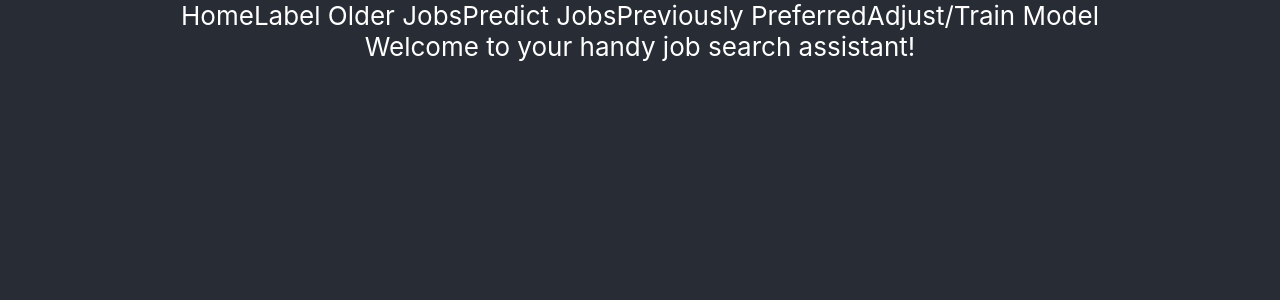
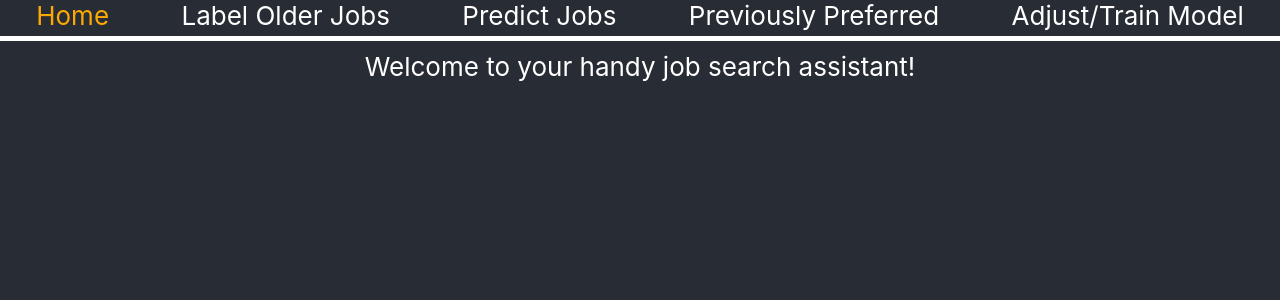
Before and after one commit to AlexanderNull/job-search, a React (Create React App) app in the folder web-app/: page / in a window 1280 px wide. Shown: the top 300 px of the page. Built offline with nearby package versions, Linux system fonts and the light colour scheme.

Commit message:
Web app styling

```diff
--- a/web-app/src/components/ModelAdmin.js
+++ b/web-app/src/components/ModelAdmin.js
@@ -1,7 +1,8 @@
 import React from 'react';
 import {observer} from 'mobx-react';
-import {LineChart, XAxis, YAxis, Line, Tooltip} from 'recharts';
+import {LineChart, XAxis, YAxis, Line, Tooltip, Legend} from 'recharts';
 import {MODEL_CONTROLS} from '../state/Constants';
+import '../styles/ModelAdmin.css';
 
 const ModelAdmin = observer(function InnerModelAdmin (props) {
     const {store} = props;
@@ -55,22 +56,24 @@ function TrainingHistory (props) {
     const {trainingHistory, trainingModel} = props;
 
     if (trainingModel) {
-        return <div className="loading" />
+        return <div className="loading">Training Model, this may take a while </div>
     } else if (trainingHistory.length > 0) {
         return (
             <div className="charts">
-                <LineChart width={500} height={300} data={trainingHistory}>
+                <LineChart width={700} height={400} data={trainingHistory}>
                     <XAxis dataKey="epoch" />
                     <YAxis />
                     <Tooltip />
-                    <Line dataKey="loss" />
+                    <Legend />
+                    <Line dataKey="loss" stroke="#fca903" />
                     <Line dataKey="validationLoss" />
                 </LineChart>
-                <LineChart width={500} height={300} data={trainingHistory}>
+                <LineChart width={700} height={400} data={trainingHistory}>
                     <XAxis dataKey="epoch" />
                     <YAxis />
                     <Tooltip />
-                    <Line dataKey="accuracy" />
+                    <Legend />
+                    <Line dataKey="accuracy" stroke="#fca903" />
                     <Line dataKey="validationAccuracy" />
                 </LineChart>
             </div>
--- a/web-app/src/components/Predictions.js
+++ b/web-app/src/components/Predictions.js
@@ -1,5 +1,6 @@
 import React from 'react';
 import {observer} from 'mobx-react';
+import '../styles/Predictions.css';
 
 const Predictions = observer(function InnerPredictions (props) {
     const {store} = props;
@@ -38,7 +39,7 @@ const PredictionJobs = observer(function InnnerPredictionJobs (props) {
         return (
             <div className="prediction-jobs">
                 {preferredPredictions.map(job => (
-                    <div>{job.text}</div>
+                    <div className="job">{job.text}</div>
                 ))}
             </div>
         )
--- a/web-app/src/components/RouteNav.js
+++ b/web-app/src/components/RouteNav.js
@@ -1,4 +1,5 @@
 import React from 'react';
+import {ROUTES} from '../state/Constants';
 
 function RouteNav (props) {
     const {
@@ -8,11 +9,11 @@ function RouteNav (props) {
         store,
     } = props;
 
-    const baseClass = 'route-nav-button';
+    const baseClass = 'route-nav-button link';
 
     return (
         <div
-        className={activeRoute === routeKey ? baseClass + ' active' : baseClass}
+        className={activeRoute === ROUTES[routeKey] ? baseClass + ' active' : baseClass}
         onClick={() => store.setRoute(routeLabel)}>
             {routeLabel}
         </div>
--- a/web-app/src/styles/App.css
+++ b/web-app/src/styles/App.css
@@ -58,4 +58,17 @@
 
 nav {
   display: flex;
+  width: 100%;
+  justify-content: space-around;
+  border-bottom: solid 5px;
+  margin-bottom: 10px;
+  padding-bottom: 5px;
 }
+
+.link {
+  cursor: pointer;
+}
+
+.active {
+  color: #fca903;
+}
--- /dev/null
+++ b/web-app/src/styles/ModelAdmin.css
@@ -0,0 +1,13 @@
+.controls, .charts {
+    grid-template-columns: 50% 50%;
+    justify-items: start;
+    display: grid;
+}
+
+.admin-shell {
+    width: 80vw;
+}
+
+.control input {
+    padding-left: 20px;
+}
--- /dev/null
+++ b/web-app/src/styles/Predictions.css
@@ -0,0 +1,3 @@
+.prediction-jobs job {
+    padding: 30px;
+}
```
Also changed, not shown: 1 other file (tests, documents, lock files or other folders).
